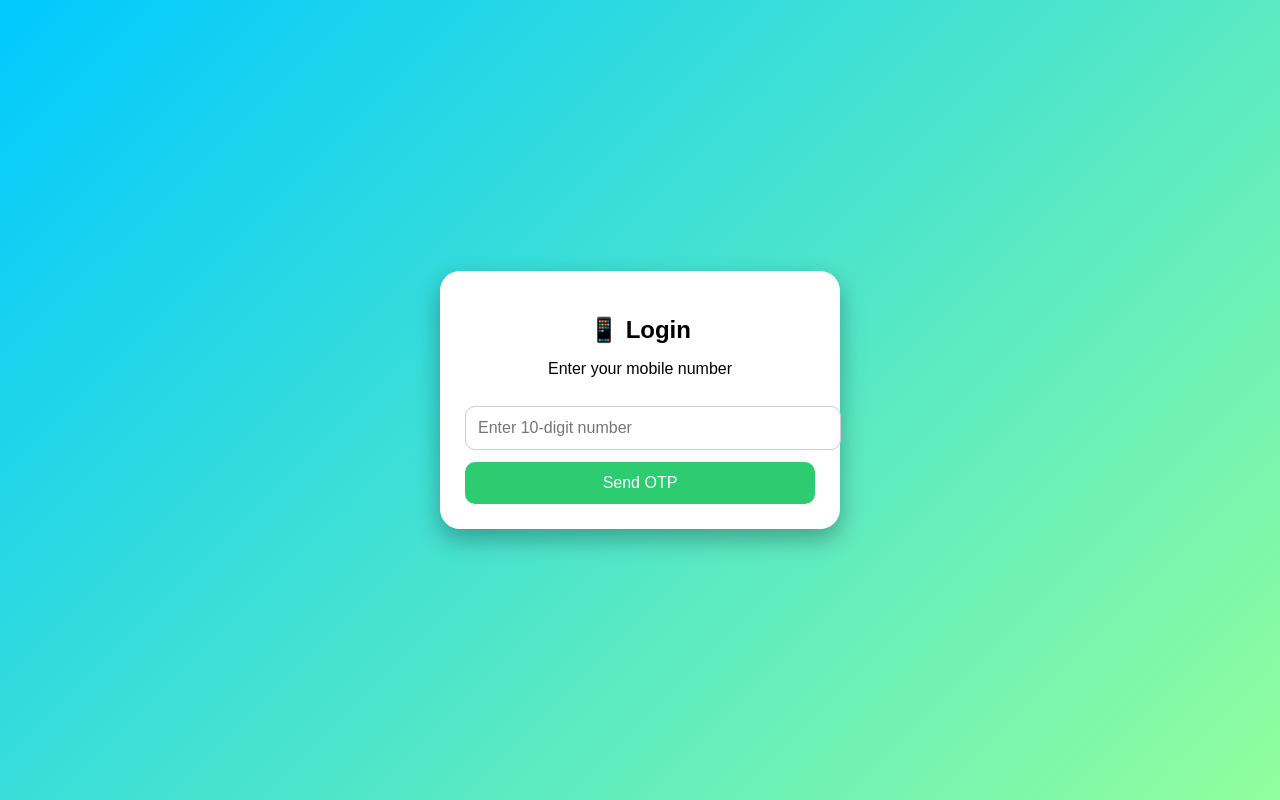
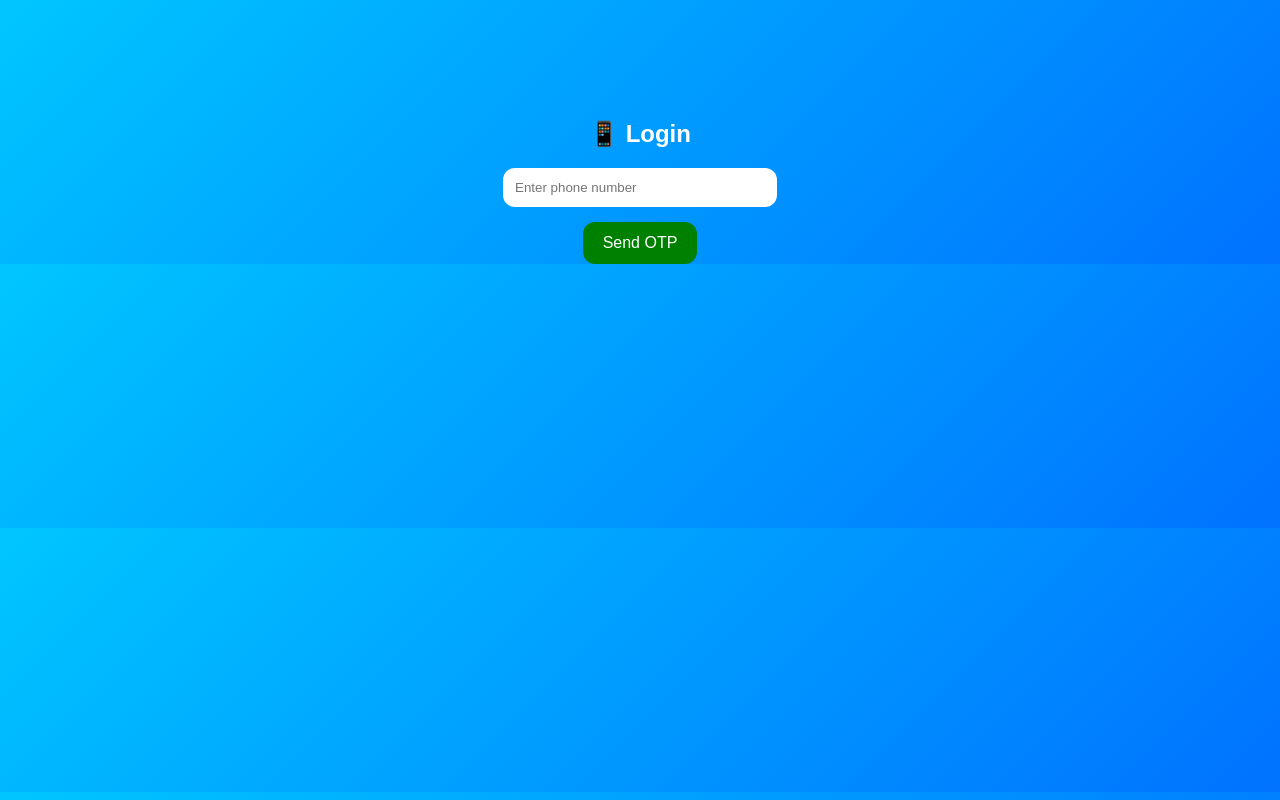
Before and after one commit to Dharun7715/Veg-Store2, a Flask app: page /login in a window 1280 px wide. Run offline with Flask 3, Linux system fonts and the light colour scheme.

Commit message:
Update login.html

```diff
--- a/templates/login.html
+++ b/templates/login.html
@@ -8,57 +8,33 @@
 body {
     margin: 0;
     font-family: Arial;
-    background: linear-gradient(135deg, #00c9ff, #92fe9d);
-    display: flex;
-    justify-content: center;
-    align-items: center;
-    height: 100vh;
+    background: linear-gradient(135deg,#00c6ff,#0072ff);
+    color: white;
+    text-align: center;
 }
 
-/* card */
 .box {
-    background: white;
-    padding: 25px;
-    border-radius: 20px;
-    width: 90%;
-    max-width: 350px;
-    text-align: center;
-    box-shadow: 0 10px 25px rgba(0,0,0,0.3);
-    animation: pop 0.4s ease;
-}
-
-h2 {
-    margin-bottom: 10px;
+    margin-top: 120px;
 }
 
 input {
-    width: 100%;
     padding: 12px;
-    margin: 12px 0;
-    border-radius: 10px;
-    border: 1px solid #ccc;
+    width: 250px;
+    border-radius: 12px;
+    border: none;
+    outline: none;
+}
+
+button {
+    margin-top: 15px;
+    padding: 12px 20px;
+    border-radius: 12px;
+    border: none;
+    background: green;
+    color: white;
     font-size: 16px;
 }
 
-button {
-    width: 100%;
-    padding: 12px;
-    background: #2ecc71;
-    color: white;
-    border: none;
-    border-radius: 10px;
-    font-size: 16px;
-}
-
-button:hover {
-    background: #27ae60;
-}
-
-/* animation */
-@keyframes pop {
-    from {transform: scale(0.9); opacity: 0;}
-    to {transform: scale(1); opacity: 1;}
-}
 </style>
 </head>
 
@@ -67,11 +43,11 @@
 <div class="box">
 
 <h2>📱 Login</h2>
-<p>Enter your mobile number</p>
 
 <form method="POST">
-    <input type="text" name="phone" placeholder="Enter 10-digit number" required>
-    <button>Send OTP</button>
+<input type="text" name="phone" placeholder="Enter phone number" required>
+<br>
+<button type="submit">Send OTP</button>
 </form>
 
 </div>
```
